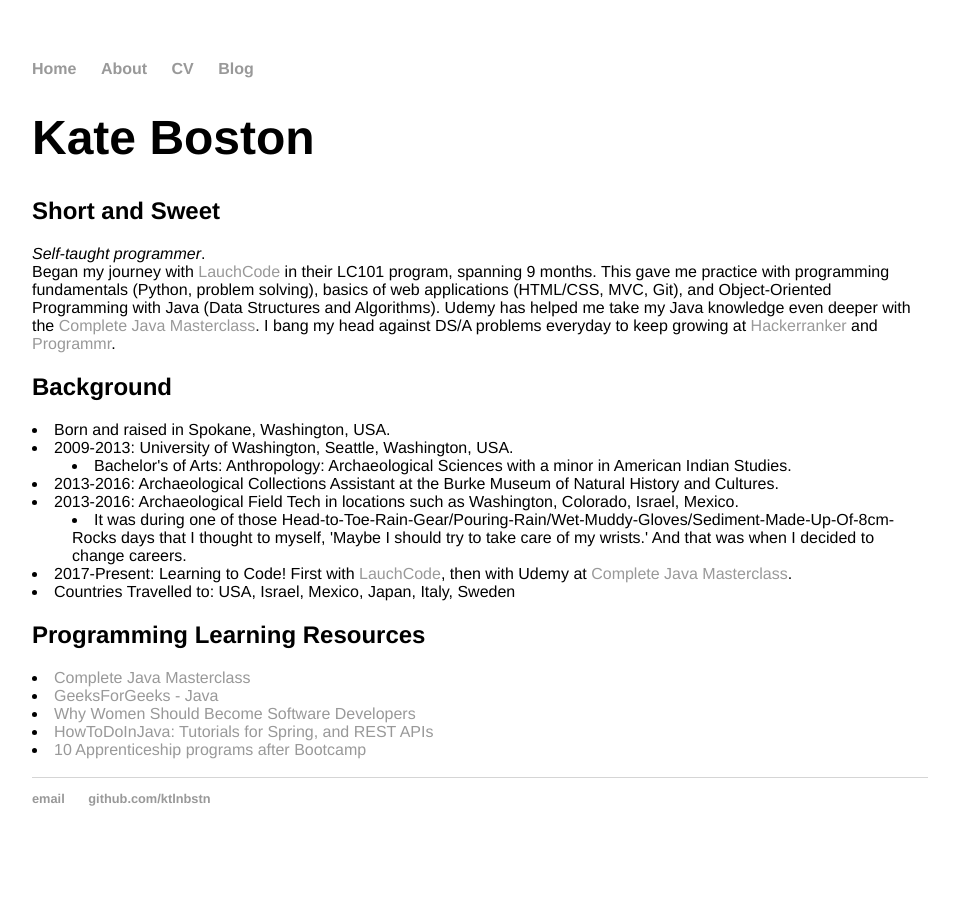
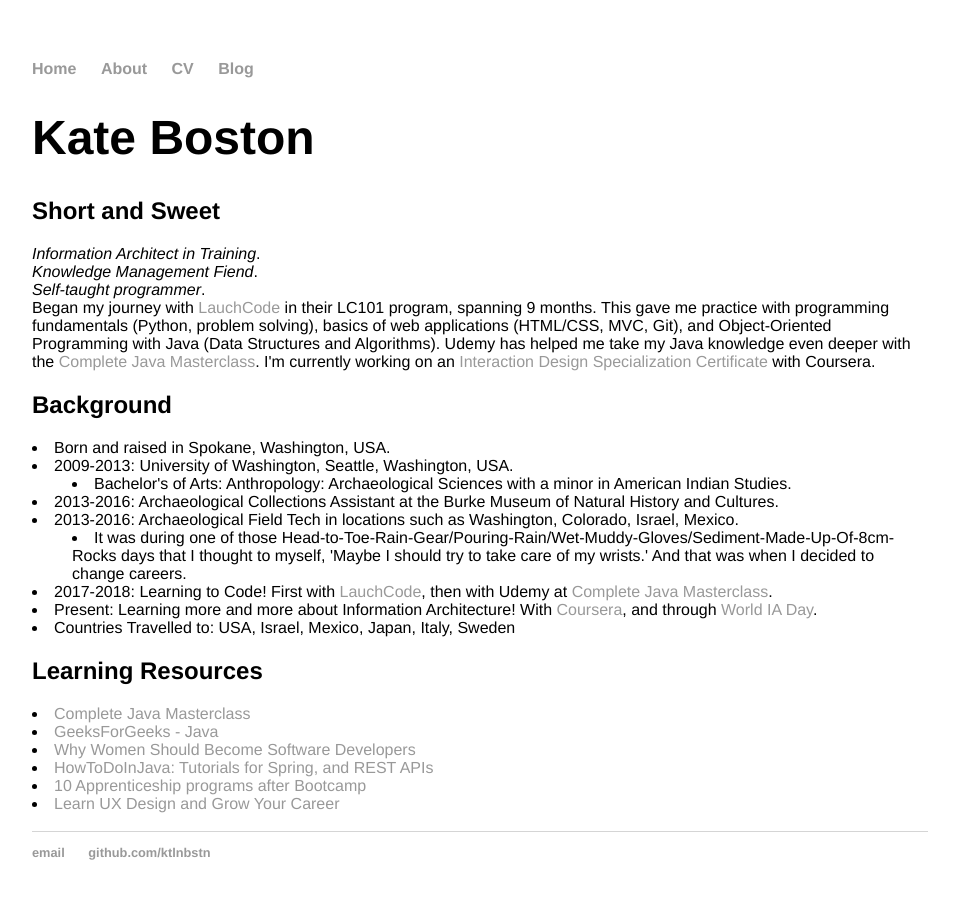
Before and after one commit to ktlnbstn/ktlnbstn.github.io, a Jekyll site: the page built from about/index.html, in a window 1280 px wide. Shown: the whole page, without its empty margins (160-1119 px from the left). Built offline with Jekyll 4.4.1, drawn with Linux system fonts in a browser that asks for light colours.

Commit message:
Oct2018Update

```diff
--- a/about/index.html
+++ b/about/index.html
@@ -6,14 +6,16 @@
 
 	<h1>Kate Boston</h1>
 <h2>Short and Sweet</h2>
+	<em>Information Architect in Training</em>.</br>
+	<em>Knowledge Management Fiend</em>.</br>
 	<em>Self-taught programmer</em>.</br>
 	Began my journey with <a href="https://www.launchcode.org/lc101">LauchCode</a>
 	in their LC101 program, spanning 9 months. This gave me practice with programming fundamentals (Python, problem solving),
 	basics of web applications (HTML/CSS, MVC, Git), and Object-Oriented Programming with Java (Data Structures and
 	Algorithms). Udemy has helped me take my Java knowledge even deeper with the
-	<a href="https://www.udemy.com/java-the-complete-java-developer-course/">Complete Java Masterclass</a>. I bang my head
-	against DS/A problems everyday to keep growing at <a href="https://www.hackerrank.com/">Hackerranker</a> and
-	<a href="http://www.programmr.com/">Programmr</a>.
+	<a href="https://www.udemy.com/java-the-complete-java-developer-course/">Complete Java Masterclass</a>. I'm currently
+	working on an <a href="https://www.coursera.org/specializations/interaction-design">
+		Interaction Design Specialization Certificate</a> with Coursera.
 
 <h2>Background</h2>
 	<dl>
@@ -25,18 +27,23 @@
 	<dd><li>It was during one of those Head-to-Toe-Rain-Gear/Pouring-Rain/Wet-Muddy-Gloves/Sediment-Made-Up-Of-8cm-Rocks
 		days that I thought to myself, 'Maybe I should try to take care of my wrists.' And that was when I decided
 		to change careers.</li></dd>
-	<dt><li>2017-Present: Learning to Code! First with <a href="https://www.launchcode.org/lc101">LauchCode</a>, then with
+	<dt><li>2017-2018: Learning to Code! First with <a href="https://www.launchcode.org/lc101">LauchCode</a>, then with
 	Udemy at <a href="https://www.udemy.com/java-the-complete-java-developer-course/">Complete Java Masterclass</a>.</li></dt>
+	<dt><li>Present: Learning more and more about Information Architecture! With
+		<a href="https://www.coursera.org/specializations/interaction-design">Coursera</a>, and through
+		<a href="https://www.worldiaday.org/about">World IA Day</a>. </li></dt>
 	<dt><li>Countries Travelled to: USA, Israel, Mexico, Japan, Italy, Sweden</li></dt>
 	</dl>
 
-<h2>Programming Learning Resources</h2>
+<h2>Learning Resources</h2>
 	<li><a href="https://www.udemy.com/java-the-complete-java-developer-course/">Complete Java Masterclass</a></li>
 	<li><a href="https://www.geeksforgeeks.org/java/">GeeksForGeeks - Java</a></li>
 	<li><a href="http://www.brightspot.com/blog/developer-life-why-women-should-become-software-developers">Why Women
 		Should Become Software Developers</a></li>
 	<li><a href="https://howtodoinjava.com/">HowToDoInJava: Tutorials for Spring, and REST APIs</a></li>
 	<li><a href="https://www.coursereport.com/blog/8-apprenticeship-programs-after-bootcamp">10 Apprenticeship programs
-		after Bootcamp</a></li></br>
+		after Bootcamp</a></li>
+	<li><a href="https://www.interaction-design.org/courses?learningPath=ux_designer">Learn UX Design and Grow
+		Your Career</a></li></br>
 
 </div><!-- /.blurb -->
```
